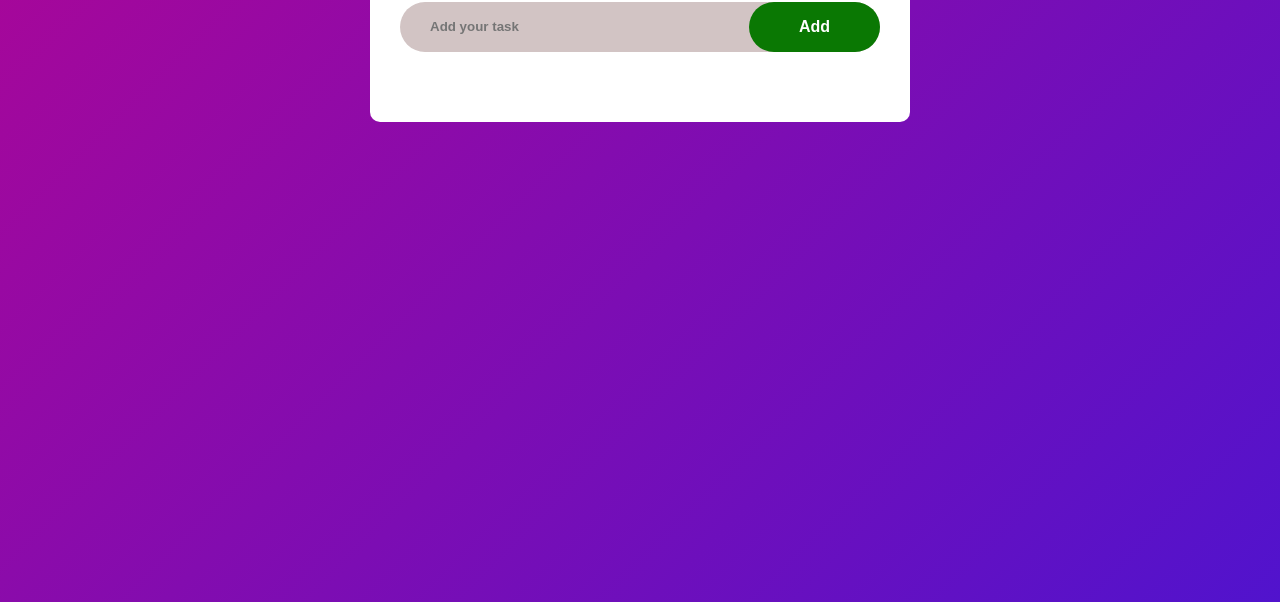
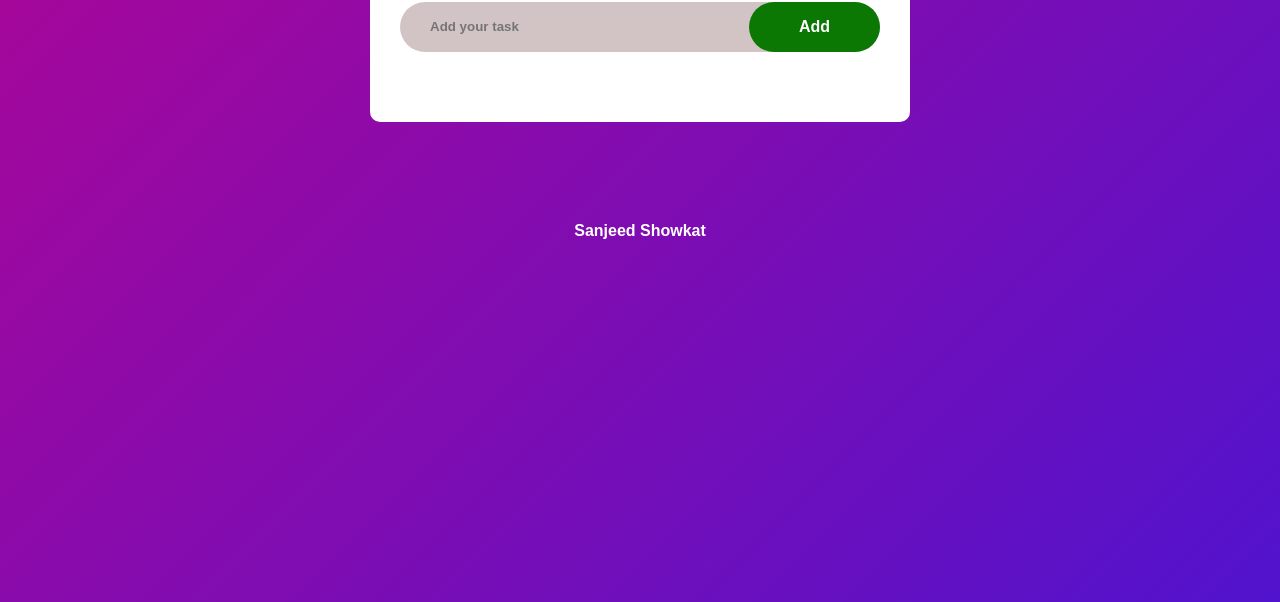
Before and after one commit to Sanj33d/To-Do-List-Web-App, a plain HTML site: page index.html in a window 1280 px wide. Shown: the part 198-800 px from the top of the page. Drawn offline with Linux system fonts and the light colour scheme.

Commit message:
name added

```diff
--- a/index.html
+++ b/index.html
@@ -20,6 +20,9 @@
                 <li>Task 3</li> -->
             </ul>
         </div>
+        <footer class="">
+            Sanjeed Showkat
+        </footer>
     </div>
 
     <script src="script/script.js"></script>
--- a/script/script.js
+++ b/script/script.js
@@ -13,7 +13,7 @@ const addToTask = () => {
         const span  = document.createElement("span");
         span.innerHTML = "×";
         li.appendChild(span);
-
+        saveData();
     }
     inputBox.value = "";
 }
--- a/styles/style.css
+++ b/styles/style.css
@@ -101,3 +101,9 @@ ul li span{
     color: #555;
     /* line-height: 40px; */
 }
+
+footer{
+    display: flex;
+    justify-content: center;
+    color: white;
+}
```
